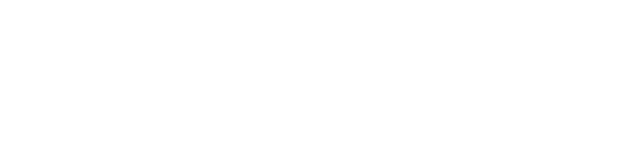
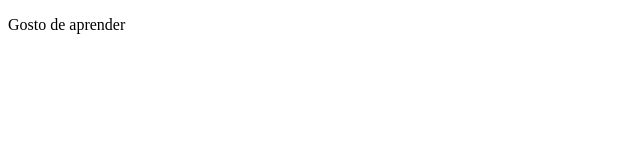
Before and after one commit to jose-kinanvuidi/Projecto-1, a plain HTML site: page index.html in a window 1280 px wide. Shown: the whole page, without its empty margins (0-640 px from the left). Drawn offline with Linux system fonts and the light colour scheme.

Commit message:
Adicionando paragrafo no master

```diff
--- a/index.html
+++ b/index.html
@@ -6,6 +6,6 @@
     <title>Curso gratuito de Git e Github</title>
 </head>
 <body>
-
+    <p>Gosto de aprender</p>
 </body>
 </html>
```
